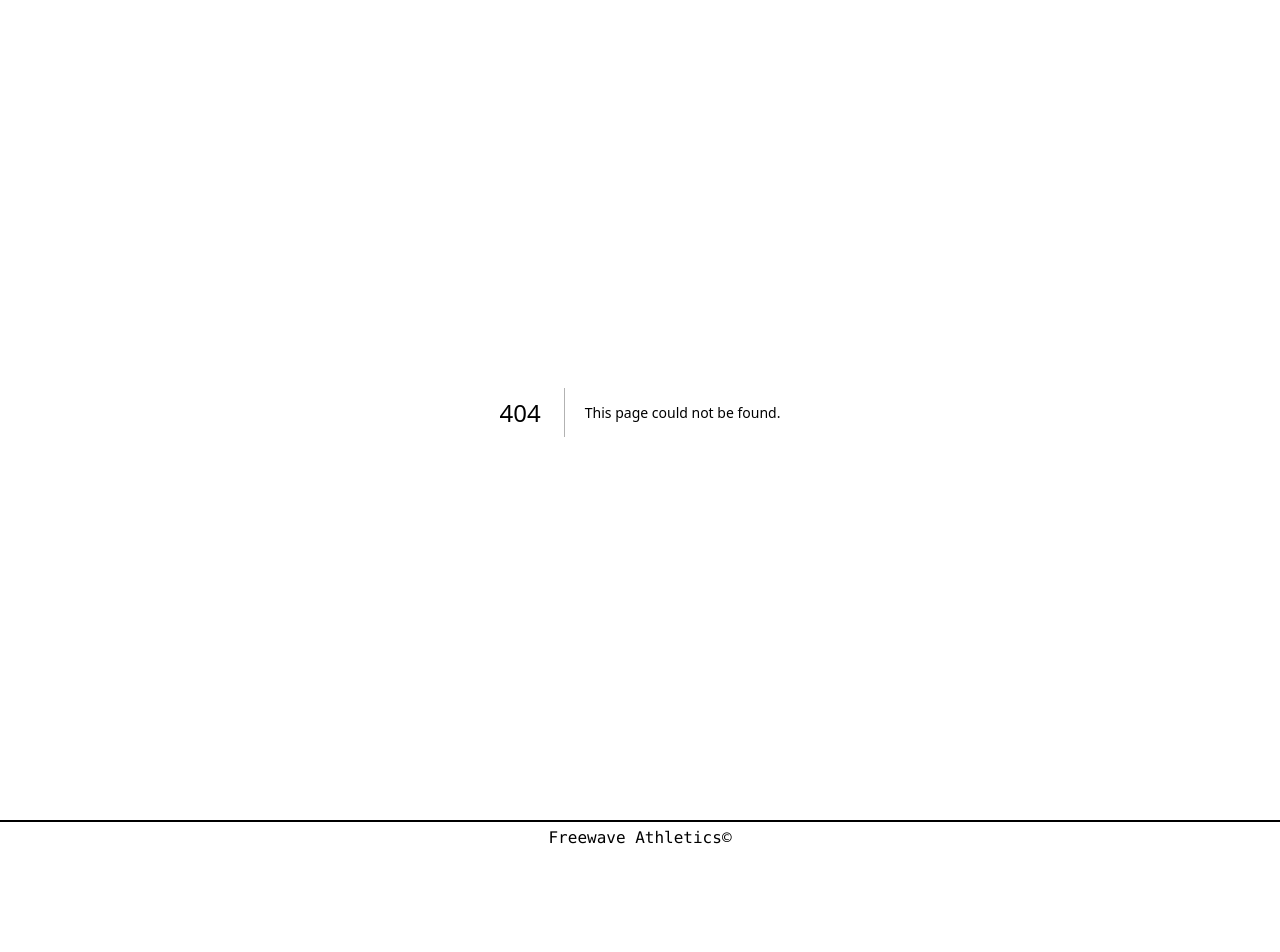
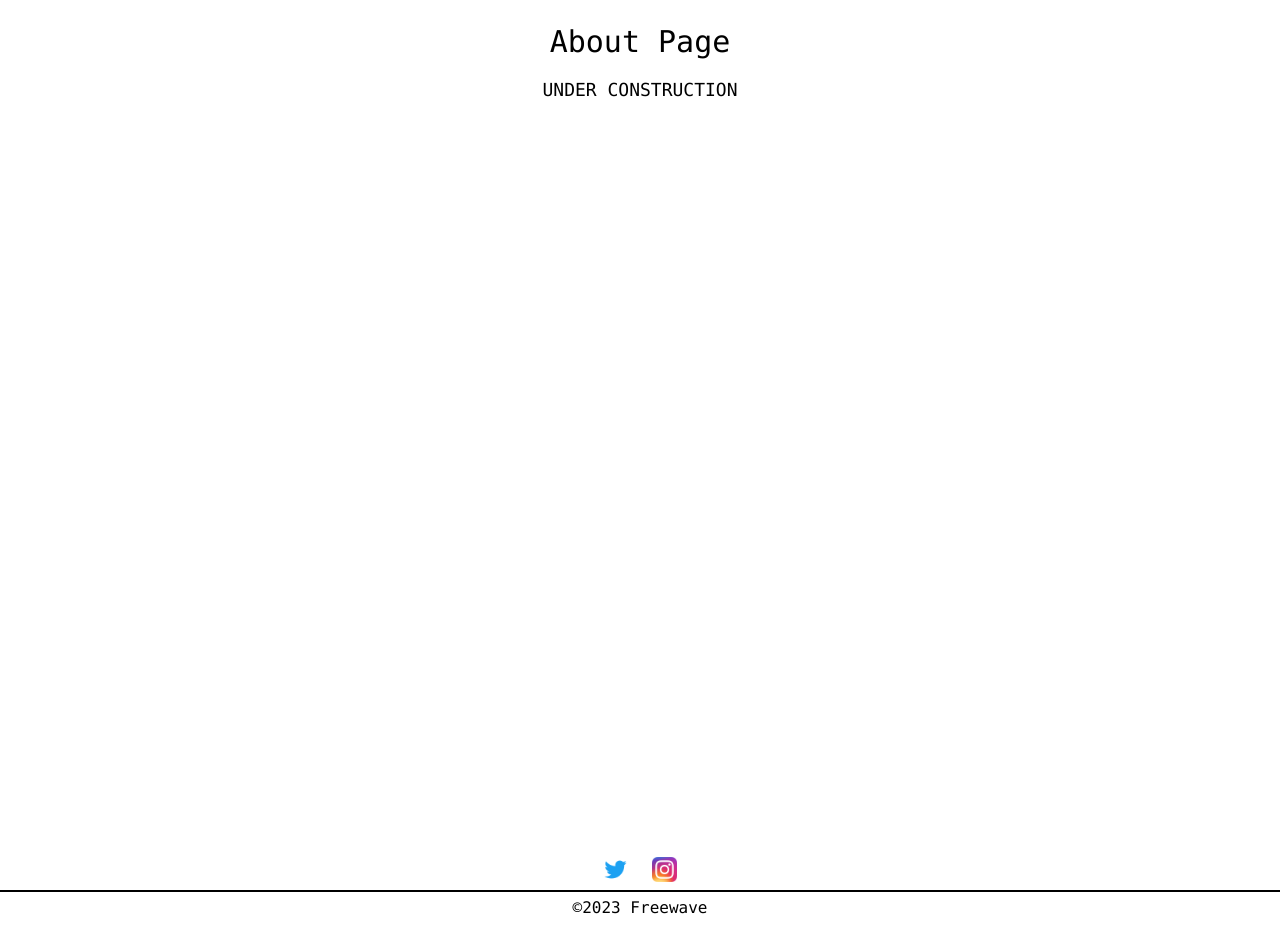
Before and after one commit to Huntergs16/freewave-website, a Next.js app: page /About in a window 1280 px wide. Before the commit this address had no page. Shown: the part 1092-2044 px from the top of the page. Before the commit the page ends 2000 px from the top, so only its background shows below. Built offline with nearby package versions, Linux system fonts and the light colour scheme.

Commit message:
About page added, Navbar links semi-working and icons added at bottom which go to the social media accounts

```diff
--- /dev/null
+++ b/app/About/layout.js
@@ -0,0 +1,13 @@
+import Navbar from '../component/Navbar'
+import Footer from '../component/Footer'
+
+
+export default function AboutLayout({ children }) {
+  return (
+    <section>
+      {/* Include shared UI here e.g. a header or sidebar */}
+      {/* <Navbar /> */}
+      {children}
+    </section>
+  )
+}
--- /dev/null
+++ b/app/About/page.js
@@ -0,0 +1,11 @@
+
+export default function About() {
+    return (
+      <div className="flex min-h-screen flex-col items-center justify-between p-3 font-mono">
+        <div className="flex flex-col items-center gap-4">
+            <p className="text-3xl">About Page</p>
+            <p className="text-lg">UNDER CONSTRUCTION</p>
+        </div>
+      </div>
+    )
+  }
--- a/app/component/Footer.js
+++ b/app/component/Footer.js
@@ -1,9 +1,18 @@
+import Image from "next/image"
 
 export default function Footer() {
     return (
-        <div className="flex flex-col items-center h-24 py-2 w-screen">
+        <div className="flex flex-col justify-center items-center h-36 py-2 w-screen">
+            <div className="flex items-center justify-center gap-6 p-2">
+                <a target="_blank" href="https://twitter.com/freewavemvmt?s=11&t=i_T5MVoFls0Dqyr4XCo0LQ">
+                    <Image src={"/twitter.png"} width={25} height={25}/>
+                </a>
+                <a target="_blank" href="https://instagram.com/freewaveathletics?igshid=YmMyMTA2M2Y=">
+                    <Image src={"/instagram-icon.png"} width={25} height={25}/>
+                </a>
+            </div>
             <hr className="h-[1px] mb-1 w-full border-black border-[1px]" />
-            <h4 className="font-mono"> Freewave Athletics©</h4>
+            <p className="font-mono text-base text-center"> ©2023 Freewave</p>
         </div>
     )
 }
--- a/app/component/Navbar.js
+++ b/app/component/Navbar.js
@@ -1,13 +1,17 @@
-
+import Link from "next/link"
 
 export default function Navbar() {
     return (
         <div className="flex justify-center w-full h-[7vh] items-center">
-            <ul className="flex flex-wrap justify-center items-end gap-4 text-lg font-mono">
-                <li className="no-underline cursor-pointer">Home</li>
-                <li className="no-underline cursor-pointer" >Shop</li>
-                <li className="no-underline cursor-pointer" >Contact</li>
-                <li className="no-underline cursor-pointer" >About</li>
+            <ul className="flex flex-wrap justify-center items-center gap-4 text-lg font-mono">
+                <li>
+                    <Link className="no-underline" href="/" >Home</Link>
+                </li>
+                <li className="no-underline" >Shop</li>
+                <li className="no-underline" >Contact</li>
+                <li>
+                    <Link className="no-underline" href="/About" >About</Link>
+                </li>
             </ul>
         </div>
     )
```
Also changed, not shown: public/instagram-icon.png (added), public/twitter.png (added).
